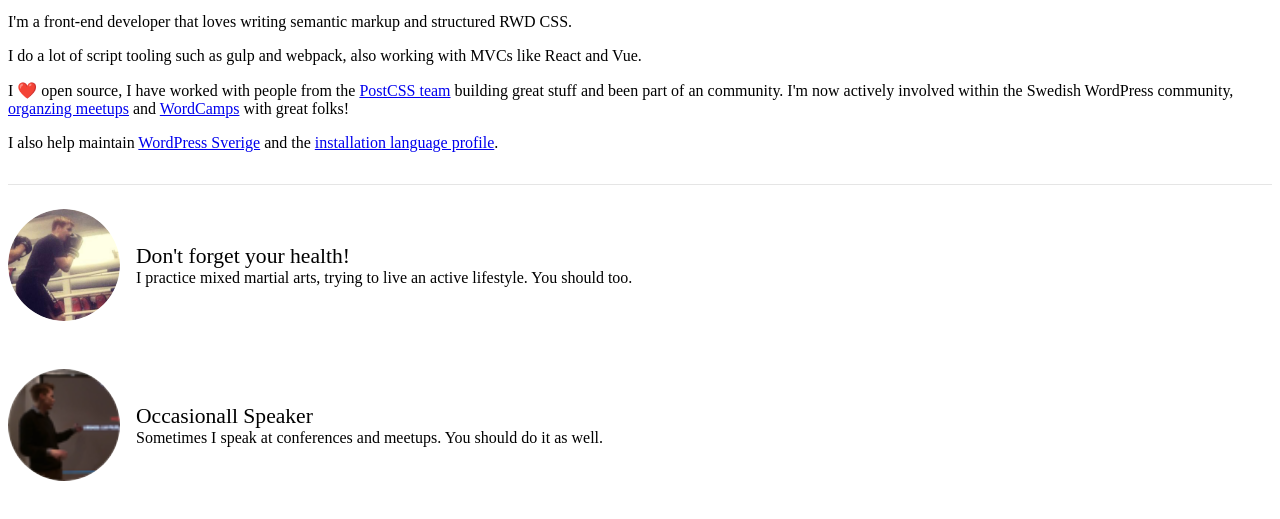
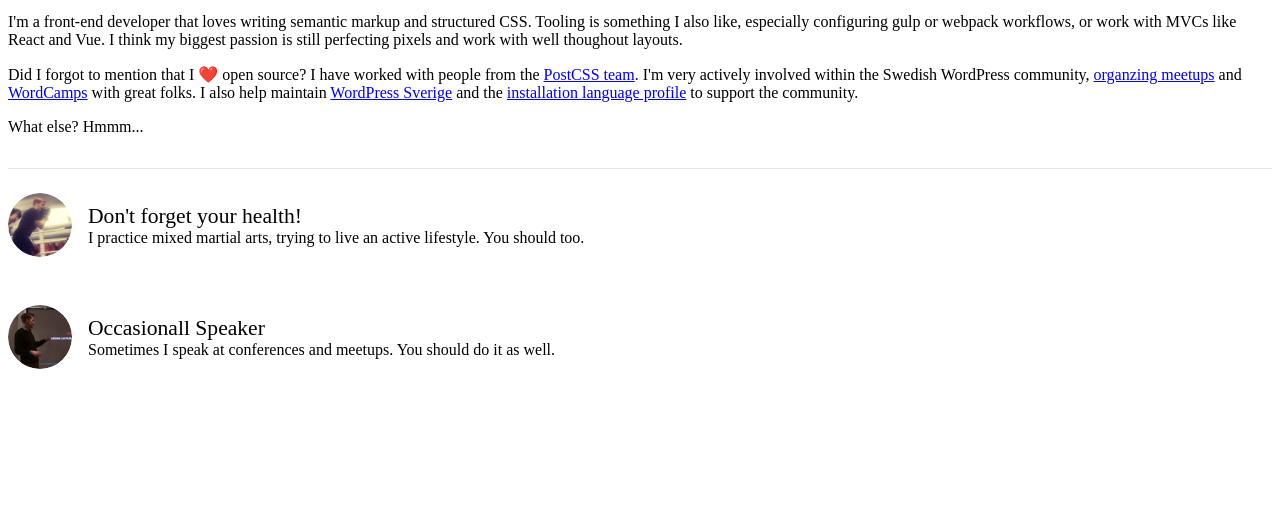
Before and after one commit to marcustisater/marcus-gatsby, a Gatsby site: page /about in a window 1280 px wide. Shown: the part 111-630 px from the top of the page. Built offline with nearby package versions, Linux system fonts and the light colour scheme; Gatsby itself is replaced by a stand-in of ours.

Commit message:
Adds styles

```diff
--- a/src/pages/about.js
+++ b/src/pages/about.js
@@ -23,7 +23,7 @@ const ListItem = styled.li`
 `;
 
 const ListItemImage = styled.img`
-  height: 7rem;
+  height: 4rem;
   border-radius: 100%;
 `;
 
@@ -67,13 +67,12 @@ export default class About extends React.Component {
 
         </HeadLine>
 
-        <p> I'm a front-end developer that loves writing semantic markup and structured RWD CSS. </p>
+        <p> I'm a front-end developer that loves writing semantic markup and structured CSS. Tooling is something I also like, especially configuring gulp or webpack workflows, or work with MVCs like React and Vue. I think my biggest passion is still perfecting pixels and work with well thoughout layouts. </p>
 
-        <p>I do a lot of script tooling such as gulp and webpack, also working with MVCs like React and Vue. </p>
+        <p> Did I forgot to mention that I ❤️ open source? I have worked with people from the <a href="github.com/postcss/">PostCSS team</a>. I'm very actively involved within the Swedish WordPress community, <a href="http://www.meetup.com/WordPress-Stockholm/">organzing meetups</a> and <a href="http://2017.stockholm.wordcamp.org">WordCamps</a> with great folks. I also help maintain <a href="http://wpsv.se"> WordPress Sverige</a> and the <a href="http://sv.wordpress.org">installation language profile</a> to support the community.
+        </p>
 
-        <p> I ❤️ open source, I have worked with people from the <a href="github.com/postcss/">PostCSS team</a> building great stuff and been part of an community. I'm now actively involved within the Swedish WordPress community, <a href="http://www.meetup.com/WordPress-Stockholm/">organzing meetups</a> and <a href="2017.stockholm.wordcamp.org">WordCamps</a> with great folks!
-
-      </p> I also help maintain <a href="http://wpsv.se"> WordPress Sverige</a> and the <a href="http://sv.wordpress.org">installation language profile</a>.
+        <p> What else? Hmmm...</p>
 
         <List>
 
```
Also changed, not shown: src/components/Bio.js (+4 -3 lines), src/components/profile-pic.jpg (added), src/components/profile-pic.png (deleted), 1 other file.
